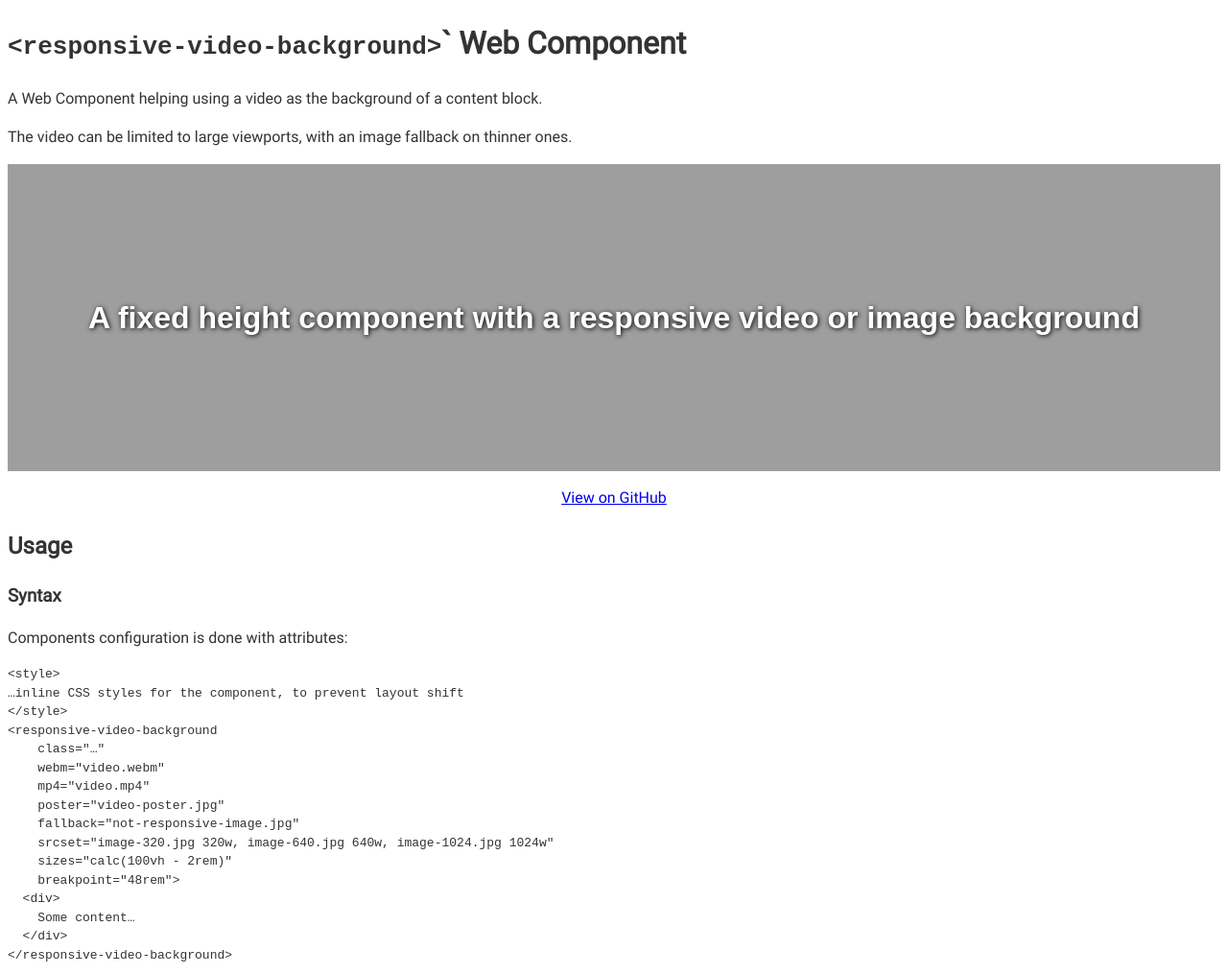
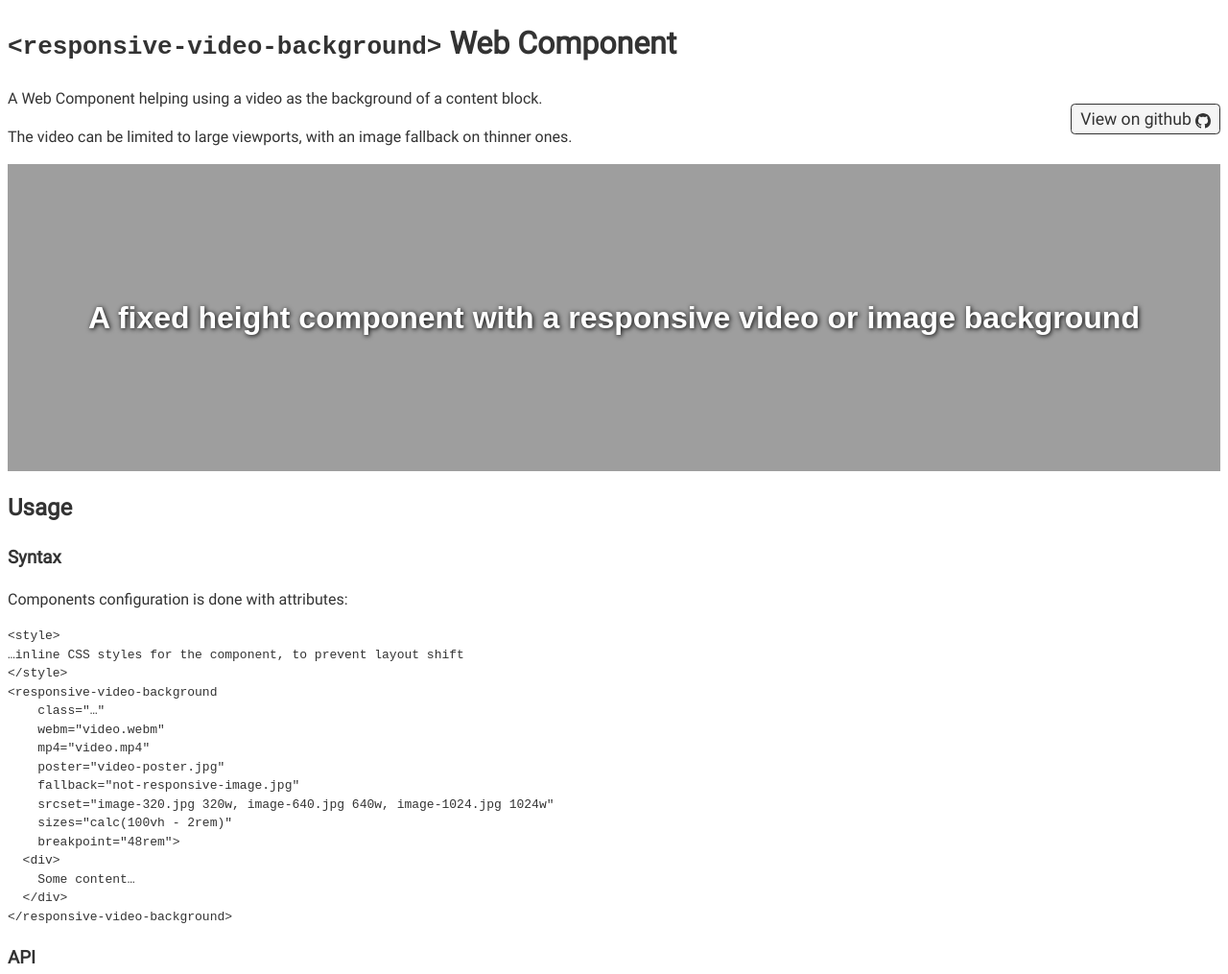
Before and after one commit to cleverage/responsive-video-background, a website with bundled scripts: page index.html in a window 1280 px wide. Shown: the top 1015 px of the page at 96% size. Built offline with nearby package versions, Linux system fonts and the light colour scheme.

Commit message:
Add link to GitHub

```diff
--- a/demo/page.css
+++ b/demo/page.css
@@ -22,3 +22,23 @@ body {
   max-width: 90rem;
   margin: 0 auto;
 }
+
+.github {
+  float: right;
+  font-size: 1.1em;
+}
+.github a {
+  display: inline-block;
+  padding: .1em .5em;
+
+  text-decoration: none;
+
+  background-color: #f5f5f5;
+  color: #333;
+  border: 1px solid currentColor;
+  border-radius: .25em;
+}
+.github svg {
+  vertical-align: middle;
+  fill: currentColor;
+}
--- a/index.html
+++ b/index.html
@@ -10,7 +10,14 @@
 <body>
 <div class="page">
 
-<h1><code>&lt;responsive-video-background&gt;</code>` Web Component</h1>
+<h1><code>&lt;responsive-video-background&gt;</code> Web Component</h1>
+
+<p class="github">
+  <a href="https://github.com/cleverage/responsive-video-background/">
+    View on github
+    <svg version="1.1" width="16" height="16" viewBox="0 0 16 16" aria-hidden="true"><path fill-rule="evenodd" d="M8 0C3.58 0 0 3.58 0 8c0 3.54 2.29 6.53 5.47 7.59.4.07.55-.17.55-.38 0-.19-.01-.82-.01-1.49-2.01.37-2.53-.49-2.69-.94-.09-.23-.48-.94-.82-1.13-.28-.15-.68-.52-.01-.53.63-.01 1.08.58 1.23.82.72 1.21 1.87.87 2.33.66.07-.52.28-.87.51-1.07-1.78-.2-3.64-.89-3.64-3.95 0-.87.31-1.59.82-2.15-.08-.2-.36-1.02.08-2.12 0 0 .67-.21 2.2.82.64-.18 1.32-.27 2-.27.68 0 1.36.09 2 .27 1.53-1.04 2.2-.82 2.2-.82.44 1.1.16 1.92.08 2.12.51.56.82 1.27.82 2.15 0 3.07-1.87 3.75-3.65 3.95.29.25.54.73.54 1.48 0 1.07-.01 1.93-.01 2.2 0 .21.15.46.55.38A8.013 8.013 0 0 0 16 8c0-4.42-3.58-8-8-8z"></path></svg>
+  </a>
+</p>
 
 <p>A Web Component helping using a video as the background of a content block.</p>
 <p>The video can be limited to large viewports, with an image fallback on thinner ones.</p>
@@ -27,8 +34,6 @@
     <h1>A fixed height component with a responsive video or image background</h1>
   </div>
 </responsive-video-background>
-
-<p style="text-align: center;"><a href="https://github.com/cleverage/responsive-video-background/">View on GitHub</a></p>
 
 <h2>Usage</h2>
 
```
